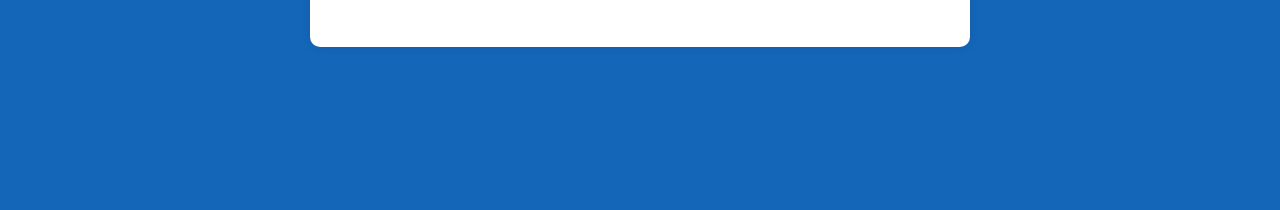
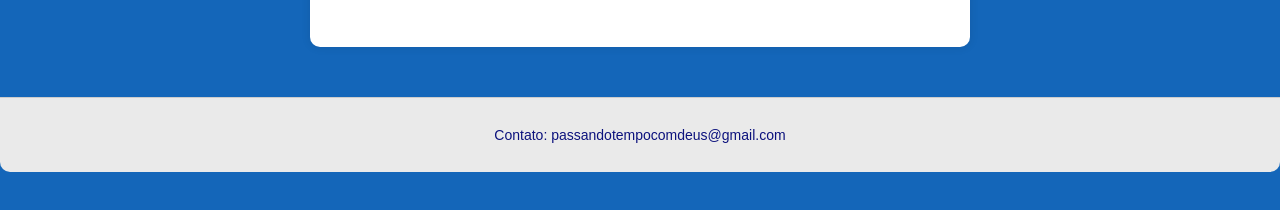
Before and after one commit to Pereira202501/Rotina-do-Dia, a plain HTML site: page login.html in a window 1280 px wide. Shown: the part 204-414 px from the top of the page. Drawn offline with Linux system fonts and the light colour scheme.

Commit message:
Add footer with contact info to login.html
Added a footer with contact information to the login page.

```diff
--- a/login.html
+++ b/login.html
@@ -18,5 +18,9 @@
   </div>
 
   <script src="login.js"></script>
+
+  <footer>
+    <p>Contato: passandotempocomdeus@gmail.com</p>
+  </footer>
 </body>
 </html>
```
